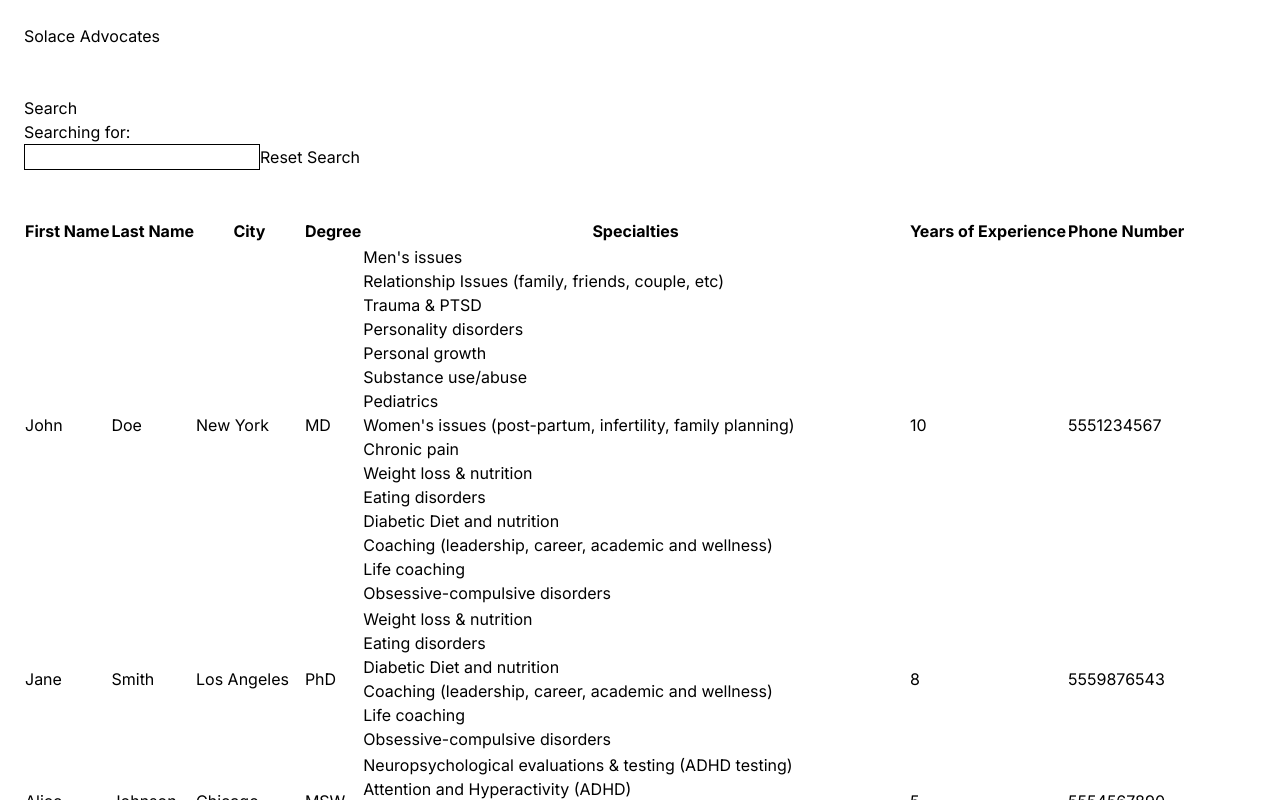
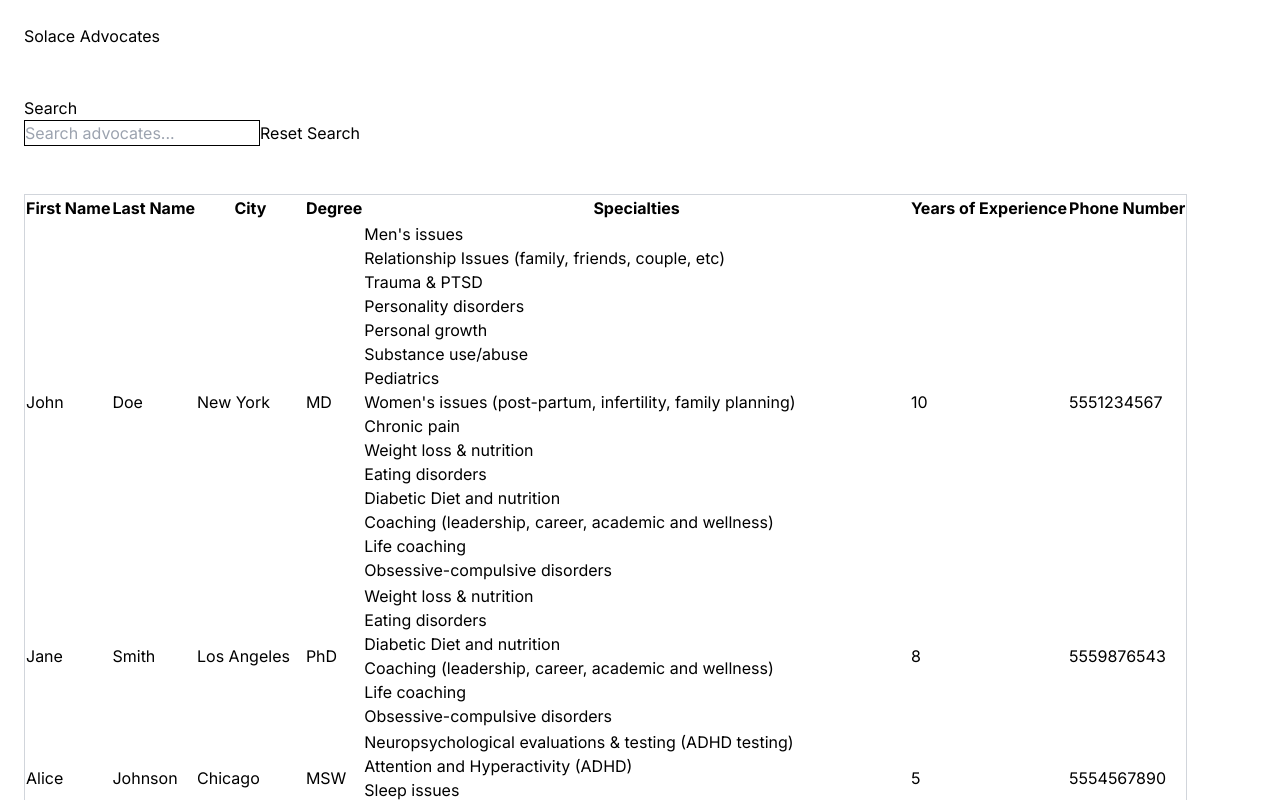
Before and after one commit to crutell331/Solace-Assignment, a Next.js app: page / in a window 1280 px wide. Shown: the top 800 px of the page. Built offline with nearby package versions, Linux system fonts and the light colour scheme.

Commit message:
more typing + filter fixes + minimal syling

```diff
--- a/src/app/page.tsx
+++ b/src/app/page.tsx
@@ -3,6 +3,15 @@
 import { useEffect, useState } from "react";
 import TableRow from "./components/TableRow";
 
+type Advocate = {
+  firstName: string;
+  lastName: string;
+  city: string;
+  degree: string;
+  specialties: string[];
+  yearsOfExperience: number;
+  phoneNumber: string;
+}
 
 export default function Home() {
   const [advocates, setAdvocates] = useState([]);
@@ -18,24 +27,28 @@ export default function Home() {
     });
   }, []);
 
-  const onChange = (e) => {
-    const searchTerm = e.target.value;
+  const onChange = (e: React.ChangeEvent<HTMLInputElement>) => {
+    const searchTerm = e.target.value.toLowerCase();
 
-    document.getElementById("search-term").innerHTML = searchTerm;
-
-    console.log("filtering advocates...");
-    const filteredAdvocates = advocates.filter((advocate) => {
+    console.log("filtering advocates...", searchTerm);
+    const filteredAdvocates = advocates.filter((advocate: Advocate) => {
+      console.log(advocate.yearsOfExperience.toString().includes(searchTerm));
       return (
-        advocate.firstName.includes(searchTerm) ||
-        advocate.lastName.includes(searchTerm) ||
-        advocate.city.includes(searchTerm) ||
-        advocate.degree.includes(searchTerm) ||
-        advocate.specialties.includes(searchTerm) ||
-        advocate.yearsOfExperience.includes(searchTerm)
+        advocate.firstName.toLowerCase().includes(searchTerm) ||
+        advocate.lastName.toLowerCase().includes(searchTerm) ||
+        advocate.city.toLowerCase().includes(searchTerm) ||
+        advocate.degree.toLowerCase().includes(searchTerm) ||
+        advocate.yearsOfExperience.toString().includes(searchTerm) ||
+        advocate.specialties.some((specialty) => specialty.toLowerCase().includes(searchTerm))
       );
     });
 
     setFilteredAdvocates(filteredAdvocates);
+  };
+
+  const onSubmit = (e: React.FormEvent) => {
+    e.preventDefault(); // Prevent form submission
+    setFilteredAdvocates(advocates);
   };
 
   const onClick = () => {
@@ -48,17 +61,24 @@ export default function Home() {
       <h1>Solace Advocates</h1>
       <br />
       <br />
-      <div>
+      <form onSubmit={onSubmit}>
         <p>Search</p>
-        <p>
-          Searching for: <span id="search-term"></span>
-        </p>
-        <input style={{ border: "1px solid black" }} onChange={onChange} />
-        <button onClick={onClick}>Reset Search</button>
-      </div>
+        <input
+          type="search"
+          placeholder="Search advocates..."
+          style={{ border: "1px solid black" }}
+          onChange={onChange}
+        />
+        <button type="button" onClick={onClick}>Reset Search</button>
+      </form>
       <br />
       <br />
-      <table className="table-auto">
+      {filteredAdvocates.length === 0 ? (
+        <div style={{ textAlign: "center", padding: "20px" }}>
+          No advocates found matching your search criteria.
+        </div>
+      ) : (
+        <table className="table-auto border-collapse border border-gray-300 table-bordered">
         <thead>
           <tr>
             <th>First Name</th>
@@ -71,9 +91,12 @@ export default function Home() {
           </tr>
         </thead>
         <tbody>
-          {filteredAdvocates.map((advocate) => <TableRow advocate={advocate} />)}
+            {filteredAdvocates.map((advocate, index) => (
+              <TableRow key={index} advocate={advocate} />
+            ))}
         </tbody>
       </table>
+      )}
     </main>
   );
 }
```
